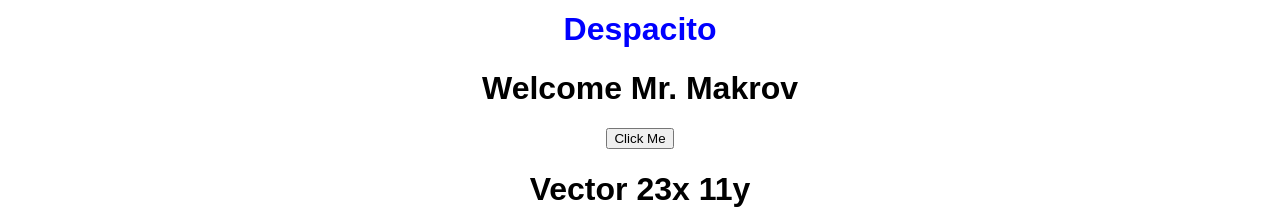
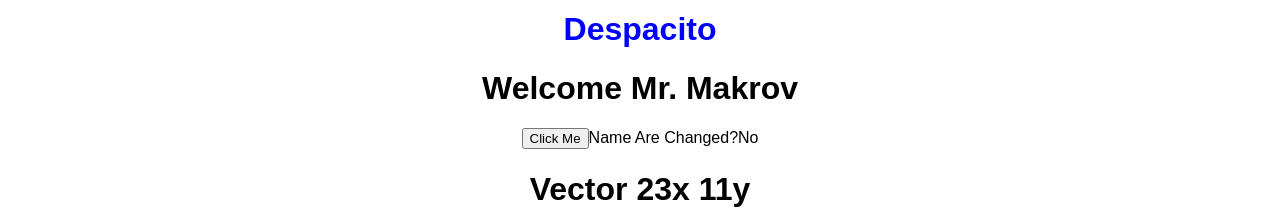
Before and after one commit to chinnawatsut/ChickenReact, a React (Create React App) app in the folder my-first-app/: page / in a window 1280 px wide. Shown: the part 268-477 px from the top of the page. Built offline with nearby package versions, Linux system fonts and the light colour scheme.

Commit message:
inline  return

```diff
--- a/my-first-app/src/components/Welcome.js
+++ b/my-first-app/src/components/Welcome.js
@@ -31,6 +31,7 @@
                {this.state.name === "kera" &&
                   <h2>Name Changed</h2>
                }
+               Name Are Changed?{ this.state.name === "Makrov" ? 'No' : 'Yes'}
          </div>
       );
    }
```
